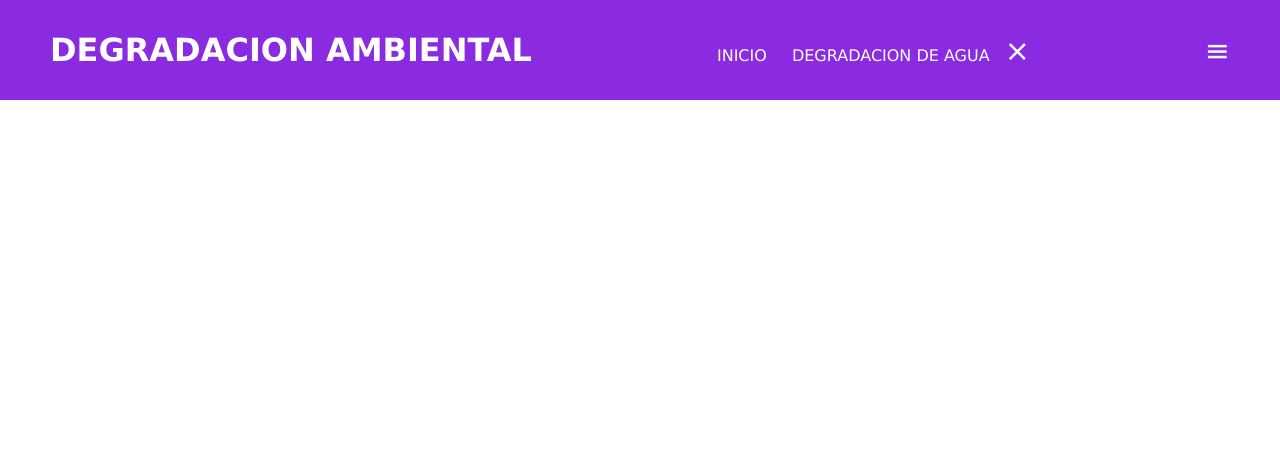
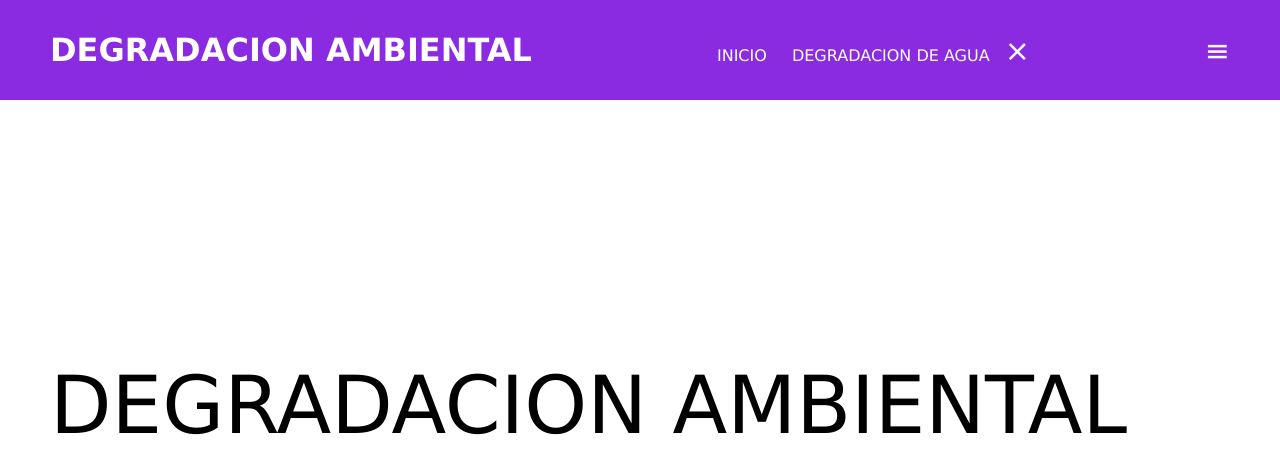
Before and after one commit to yerryg15/exam, a plain HTML site: page index.html in a window 1280 px wide. Shown: the top 459 px of the page. Drawn offline with Linux system fonts and the light colour scheme.

Commit message:
Update estilo.css

```diff
--- a/estilo.css
+++ b/estilo.css
@@ -97,3 +97,7 @@ align-self: baseline;
     right: 0px;
 }
 }
+h2{
+    color: black;
+    font-size: 16px;
+}
```
